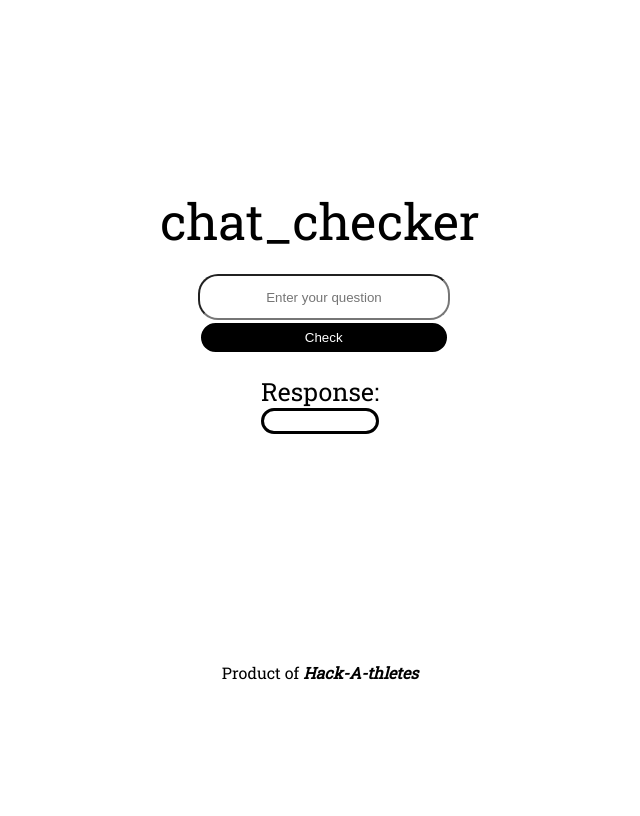
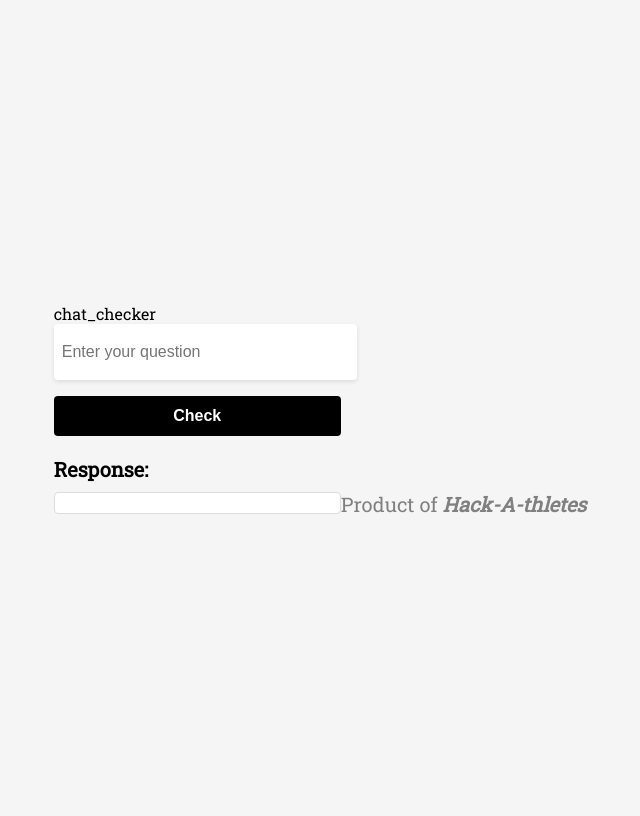
Before and after one commit to jmmeenan/BizHacks2023, a Flask app: page / in a window 1280 px wide. Shown: the whole page, without its empty margins (320-960 px from the left). Before the commit the page ends 680 px from the top, so only its background shows below. Run offline with Flask 3, Linux system fonts and the light colour scheme.

Commit message:
css edits

```diff
--- a/static/stylesheets/style.css
+++ b/static/stylesheets/style.css
@@ -3,54 +3,71 @@
 body {
   font-family: 'Roboto Slab', serif;
   display: flex;
-  flex-direction: column;
+  justify-content: center;
   align-items: center;
-  padding-top: 10rem;
+  min-height: 100vh;
+  background-color: #f5f5f5;
 }
 
-.main-container {
-  margin: auto;
-  display: flex;
-  flex-direction: column;
-  align-items: center;
+.container {
+  max-width: 400px;
+  padding: 20px;
+  background-color: #ffffff;
+  border-radius: 8px;
+  box-shadow: 0 2px 4px rgba(0, 0, 0, 0.1);
 }
 
-.main-title {
-  font-size: 50px;
-  padding: 20px;
+.title {
+  font-size: 32px;
+  font-weight: bold;
+  text-align: center;
+  margin-bottom: 20px;
 }
 
 .user-question {
-  border-radius: 20px;
-  text-align: center;
   width: 100%;
   height: 40px;
+  padding: 8px;
+  border: none;
+  border-radius: 4px;
+  box-shadow: 0 2px 4px rgba(0, 0, 0, 0.1);
+  margin-bottom: 16px;
+  font-size: 16px;
 }
 
 .user-form button {
-  position: relative;
-  border-radius: 20px;
-  border: solid;
-  background: black;
-  color: white;
-  width: 103%;
-  height: 35px;
+  border: none;
+  border-radius: 4px;
+  background-color: #000000;
+  color: #ffffff;
+  width: 100%;
+  height: 40px;
+  font-size: 16px;
+  font-weight: bold;
+  cursor: pointer;
 }
 
 .response-section {
-  padding: 20px;
+  margin-top: 20px;
 }
 
 .response-title {
-  font-size: 25px;
+  font-size: 20px;
+  font-weight: bold;
+  margin-bottom: 10px;
 }
 
 .response-box {
-  border: solid;
-  border-radius: 20px;
+  border: 1px solid #dddddd;
+  border-radius: 4px;
   padding: 10px;
+  font-size: 16px;
+  background-color: #ffffff;
 }
 
 .team-title {
-  padding-top: 12rem;
+  text-align: center;
+  margin-top: 12rem;
+  font-size: 20px;
+  color: #808080;
 }
```
